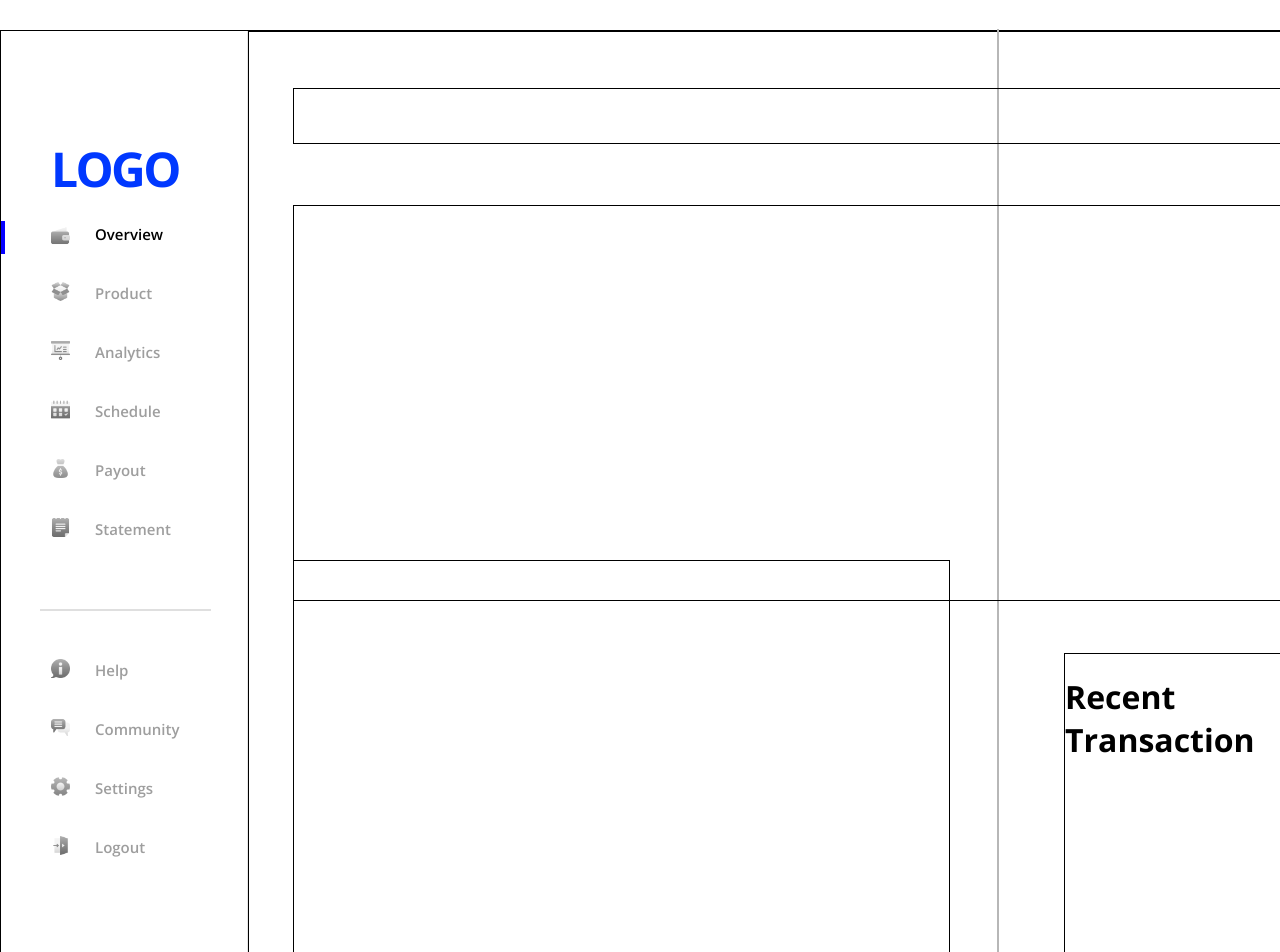
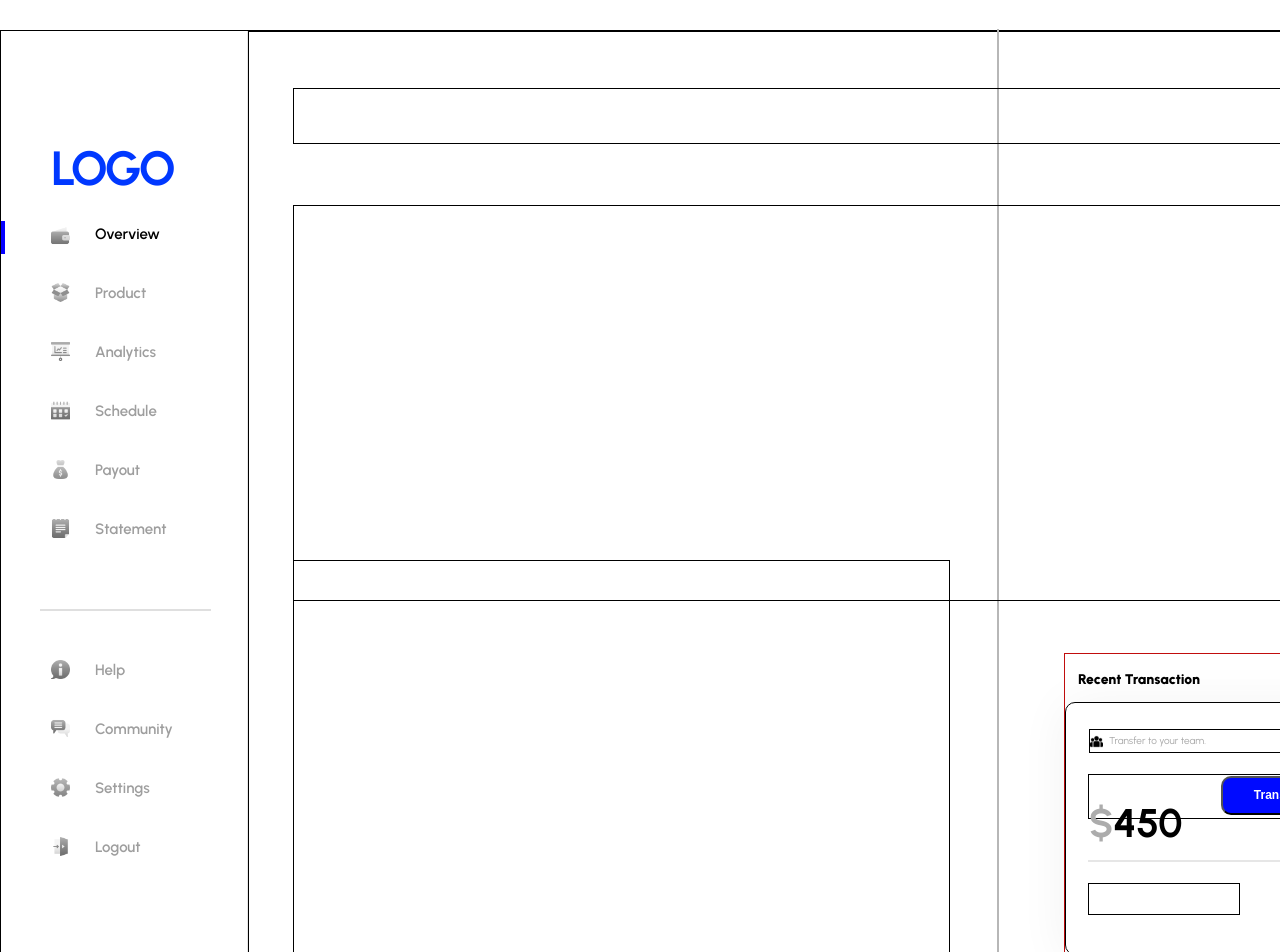
Before and after one commit to shivraj32644/Dashboard, a React (Create React App) app: page / in a window 1280 px wide. Shown: the top 952 px of the page. Built offline with nearby package versions, Linux system fonts and the light colour scheme; the HTML template or start-up script is replaced by a standard one.

Commit message:
working on right part

```diff
--- a/src/Components/SmallTransBox.jsx
+++ b/src/Components/SmallTransBox.jsx
@@ -1,10 +1,31 @@
 import React from 'react'
 import style from '../Styles/SmallTransBox.module.css'
-import { Box } from '@chakra-ui/react'
+import { Box, useDisclosure } from '@chakra-ui/react'
+import team from '../Assets/team.png'
+import { useState } from 'react'
+import { TransferButton } from './TransferButton'
 export const SmallTransBox = () => {
+  const [amt, setAmt] = useState(450)
+
+
   return (
     <Box className={style.container} >
-        <h1>Recent Transaction</h1>
+      <h1>Recent Transaction</h1>
+      <Box className={style.details}>
+
+        <Box className={style.line}></Box>
+        <Box className={style.heading}>
+          <img src={team} alt="team" />
+          <p>Transfer to your team.</p>
+        </Box>
+        <Box className={style.btn} >
+          <h1><span>$</span> {amt}</h1>
+          {/* <button onClick={() => setAmt(0)} >Transfer</button> */}
+          <TransferButton amt = {amt} setAmt={setAmt}  />
+        </Box>
+        <Box className={style.icon}></Box>
+
+      </Box>
     </Box>
   )
 }
--- /dev/null
+++ b/src/Components/TransferButton.jsx
@@ -0,0 +1,43 @@
+import styles from '../Styles/SmallTransBox.module.css'
+import { AlertDialog, AlertDialogBody, AlertDialogCloseButton, AlertDialogContent, AlertDialogFooter, AlertDialogHeader, AlertDialogOverlay, Button, useDisclosure } from '@chakra-ui/react'
+import React, { useState } from 'react'
+
+export const TransferButton = ({setAmt,amt}) => {
+  const { isOpen, onOpen, onClose } = useDisclosure()
+  const handleTransfer = () => {
+    setAmt(0)
+    onClose();
+  }
+  const cancelRef = React.useRef()
+  return (
+    <>
+      <Button id={styles.openBtn} onClick={onOpen}>Transfer</Button>
+      <AlertDialog
+        motionPreset='slideInBottom'
+        leastDestructiveRef={cancelRef}
+        onClose={onClose}
+        isOpen={isOpen}
+        isCentered
+      >
+        <AlertDialogOverlay />
+
+        <AlertDialogContent>
+          <AlertDialogHeader>Payment Confirmation</AlertDialogHeader>
+          <AlertDialogCloseButton />
+          <AlertDialogBody>
+            { amt == 0 ? "You Cannot make payment of 0 $" : `Are you sure you want to make payment  ${amt }?`}
+
+          </AlertDialogBody>
+          <AlertDialogFooter>
+            <Button ref={cancelRef} onClick={onClose}>
+              Cancel
+            </Button>
+            <Button disabled={amt==0} colorScheme='green' onClick={handleTransfer} ml={3}>
+              Confirm
+            </Button>
+          </AlertDialogFooter>
+        </AlertDialogContent>
+      </AlertDialog>
+    </>
+  )
+}
--- a/src/Styles/SmallTransBox.module.css
+++ b/src/Styles/SmallTransBox.module.css
@@ -1,11 +1,137 @@
 .container {
-    border: 1px solid #000;
+  border: 1px solid rgb(193, 13, 13);
   position: absolute;
   width: 291px;
   height: 301px;
   left: 1063px;
   top: 622px;
 }
-.container h1{
+.container h1 {
+  position: absolute;
+  width: 141px;
+  height: 30px;
+  left: 13px;
+  top: 2px;
+  font-style: normal;
+  font-weight: 800;
+  font-size: 14px;
+  line-height: 91.5%;
+  display: flex;
+  align-items: center;
+  color: #000000;
+}
+.details {
+  border: 1px solid #000;
+  position: absolute;
+  width: 289px;
+  height: 251px;
+  /* left: px; */
+  bottom: 0;
+  background: #ffffff;
+  box-shadow: 0px 4px 50px rgba(0, 0, 0, 0.06);
+  border-radius: 10px;
+}
+
+.line {
+  border: 1px solid #000;
+  position: absolute;
+  width: 244px;
+  height: 0px;
+  left: 22px;
+  top: 157px;
+  border: 1px solid #e6e6e6;
+}
+.heading {
+  border: 1px solid #000;
+  display: flex;
+  flex-direction: row;
+  align-items: center;
+  padding: 0px;
+  gap: 6px;
+  position: absolute;
+  width: 242px;
+  height: 22px;
+  left: 23px;
+  top: 26px;
+}
+.heading img {
+  width: 13px;
+  height: 13px;
+}
+.heading p {
+  width: 226px;
+  height: 22px;
+  font-style: normal;
+  font-weight: 400;
+  font-size: 10px;
+  line-height: 91.5%;
+  display: flex;
+  align-items: center;
+  color: #a5a5a5;
+}
+.btn {
+  border: 1px solid #000;
+  position: absolute;
+  width: 245px;
+  height: 43px;
+  left: 22px;
+  top: 71px;
+}
+
+.btn h1 {
+  width: 123px;
+  height: 43px;
+  font-family: "Urbanist";
+  font-style: normal;
+  font-weight: 700;
+  font-size: 40px;
+  /* line-height: 91.5%; */
+  color: #000000;
+  position:absolute;
+  top: 0;
+  left: 0;
 
 }
+.btn h1 span{
+  color: #ACACAC;
+}
+
+.btn button {
+  width: 113px;
+  height: 39px;
+  position: absolute;
+  font-style: normal;
+  font-weight: 700;
+  font-size: 12px;
+  line-height: 91.5%;
+  display: flex;
+  align-items: center;
+  text-align: center;
+  justify-content: center;
+  color: #fff;
+  left: 132px;
+  top: 2px;
+  background: #000aff;
+  border-radius: 10px;
+  position: absolute;
+  top: 1px;
+  cursor: pointer;
+}
+
+#openBtn:hover{
+  background: #196fe6;
+}
+
+.icon {
+  border: 1px solid #000;
+  display: flex;
+  flex-direction: row;
+  align-items: center;
+  padding: 0px;
+
+  position: absolute;
+  width: 150px;
+  height: 30px;
+  left: 22px;
+  top: 180px;
+}
--- a/src/index.css
+++ b/src/index.css
@@ -1,8 +1,10 @@
-@import url('https://fonts.googleapis.com/css2?family=Open+Sans:wght@300;400;500;600;700;800&family=Poppins:wght@100;200;300;400;500;600;700;800;900&family=Roboto:wght@300;400;500;700;900&display=swap');
+@import url('https://fonts.googleapis.com/css2?family=Open+Sans:wght@300;400;500;600;700;800&family=Poppins:wght@100;200;300;400;500;600;700;800;900&family=Roboto:wght@300;400;500;700;900&family=Urbanist:ital,wght@0,200;0,300;0,400;0,500;0,600;0,700;0,900;1,800&display=swap');
+
+
 
 body {
   margin: 0;
-  font-family:'Open Sans', sans-serif;
+  font-family:'Urbanist', sans-serif;
 }
 
 code {
```
Also changed, not shown: src/Assets/team.png (added).
